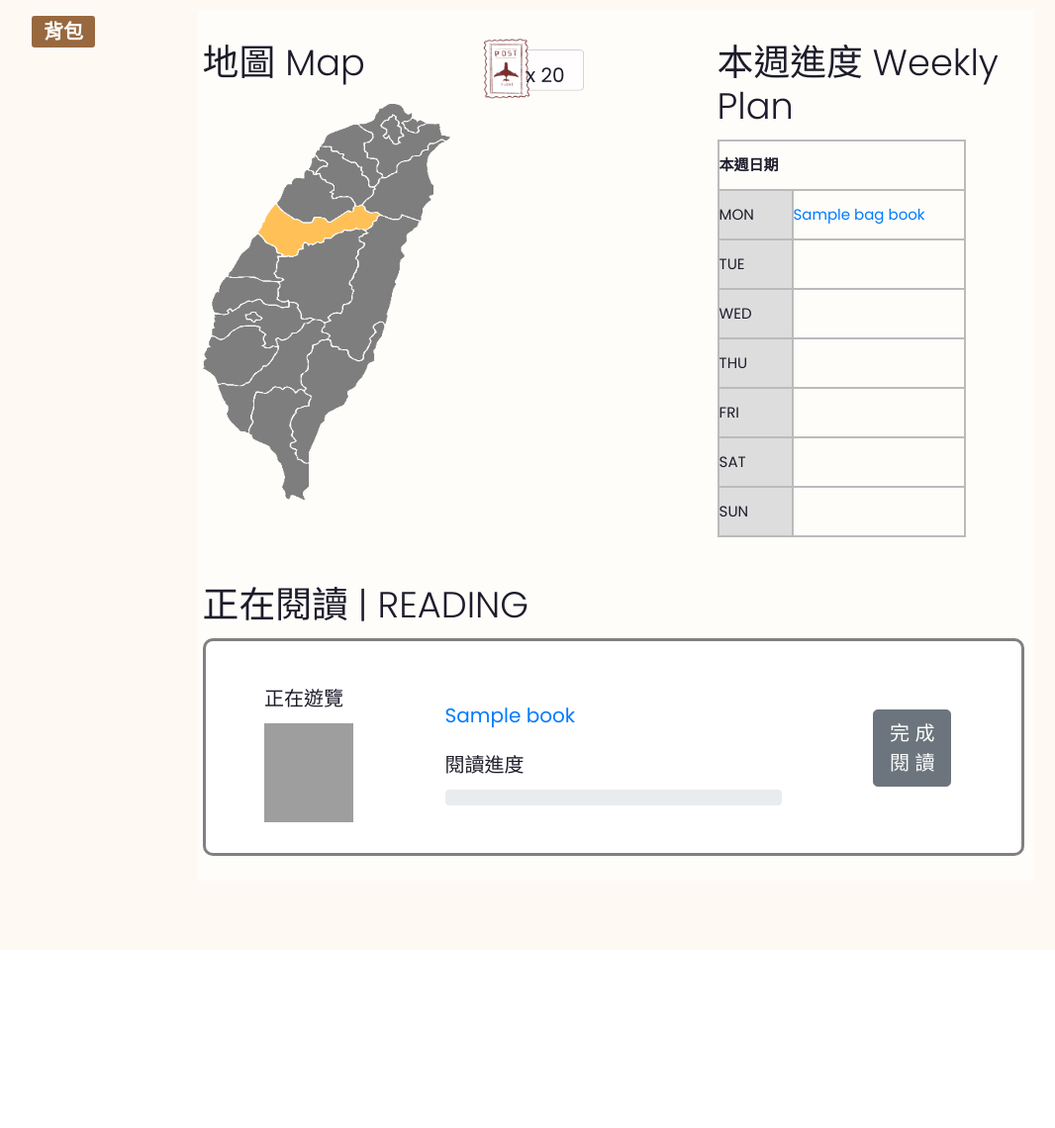
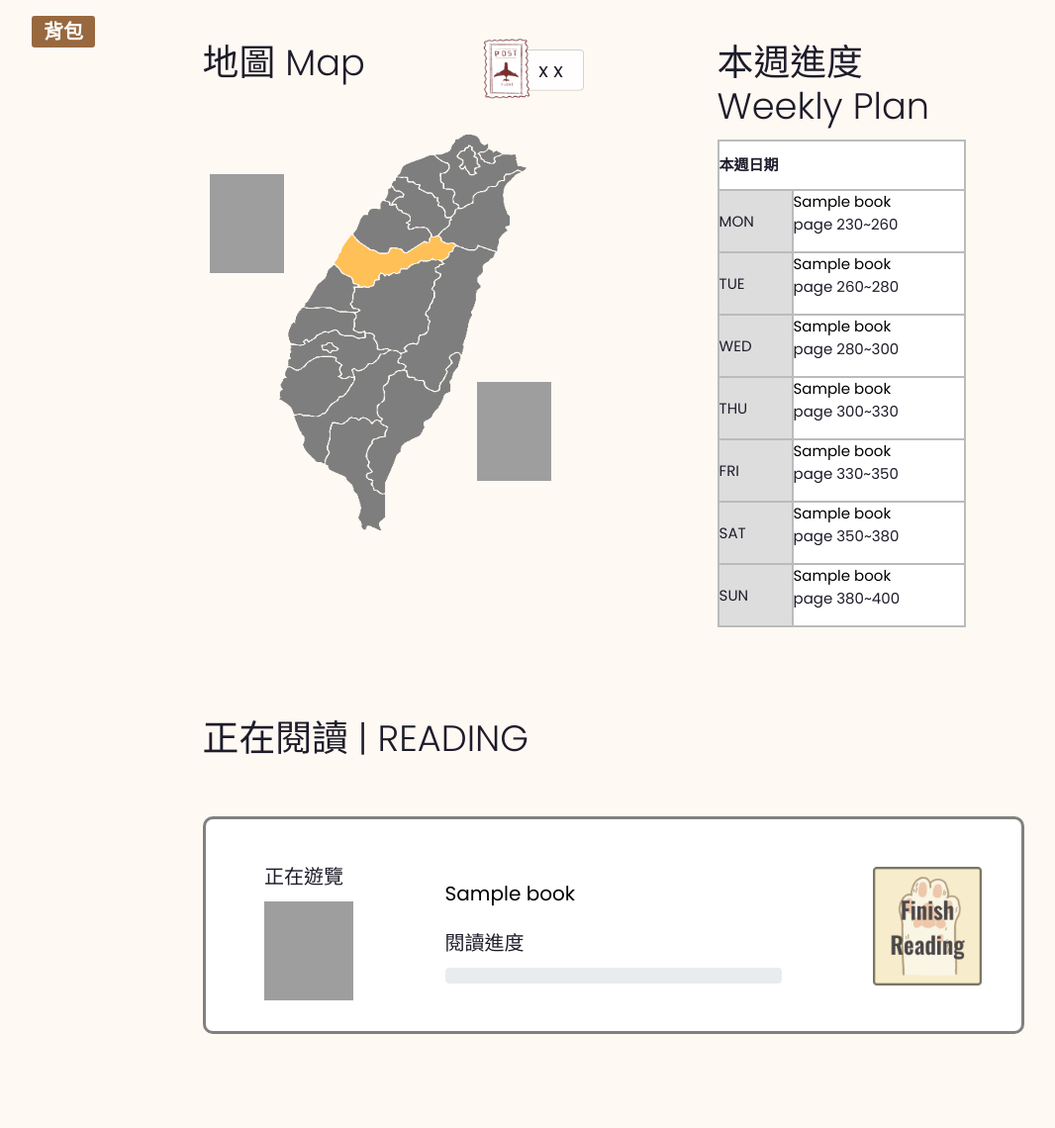
Before and after one commit to LaurenceShen/Books, a Flask app: template templates/map.html in a window 1280 px wide. Shown: the part 84-1224 px from the top of the page at 99% size, without its empty margins (18-1084 px from the left). Before the commit the page ends 949 px from the top, so only its background shows below. Run offline with Flask 2, Linux system fonts and the light colour scheme; the template is opened without the code that fills it: most values are stand-ins (such as "Sample title", 1, 10 or a date in 2020); parts of the project's set-up code (start-up, migrations or seed data) failed here and were passed over; some libraries are stand-ins or nearby versions; grey boxes are pictures that could not be loaded.

Commit message:
map change

```diff
--- a/statics/js/map.js
+++ b/statics/js/map.js
@@ -6,6 +6,16 @@ function closePopup2() {
   var map_popup = document.getElementById("map_popup");
   map_popup.style.display = "none";
 }
+
+function openPopup3() {
+  var map_popup = document.getElementById("map_popup2");
+  map_popup.style.display = "flex";
+}
+function closePopup3() {
+  var map_popup = document.getElementById("map_popup2");
+  map_popup.style.display = "none";
+}
+
 
 
   function openPopup() {
--- a/statics/map.css
+++ b/statics/map.css
@@ -37,15 +37,15 @@
 
 .center {
     position: absolute;
-    top: 30%;
-    width: 102%;
+    top: 23%;
+    width: 110%;
     text-align: center;
     font-size: 20px;
   }
 
 
 .grid-container {
-    background-color: #fefdfa;
+    background-color: #fff9f3;
     display: grid;
     justify-content: space-evenly;
     column-gap: 120px;
@@ -54,7 +54,7 @@
   }
 
 .grid-container > div {
-    background-color: #fefdfa;
+    background-color: #fff9f3;
     text-align: left;
     padding: 20px 0;
     font-size: 15px;
@@ -87,7 +87,8 @@ table {
     font-family: arial, sans-serif;
     border-collapse: collapse;
     border: 2px solid #bbbbbb;
-    width: 80%
+    width: 80%;
+    background-color: white
     }
   th{
     text-align: left;
@@ -176,8 +177,8 @@ table {
     height: 30px;
     display: inline-block;
     position: absolute;
-    top: 120px;
-    right: 270px;
+    top: 130px;
+    right: 390px;
     border-radius: 100%;
     background: #d75f70;
     font-weight: bold;
@@ -291,3 +292,10 @@ table {
     top: 130px;
     right: 390px;
   }
+
+
+  .img5 {
+    position: absolute;
+    top: 138px;
+    right: 427px;
+  }
--- a/templates/map.html
+++ b/templates/map.html
@@ -32,14 +32,27 @@
                 <div class="container" style="flex-basis: 20px">
                     <a type="button" onclick="openPopup()">
                         <img src="./images/stamp.png" width="110" height="70">
-                        <div class="center">x 20</div>
+                        <div class="center">x {{stamp}}</div>
                     </a>
                 </div>
             </div>
-            <img src="./images/亮台中的圖.png" width="250" height="400" usemap="#workmap">
+
+            <p class="cat1">
+                <img src="./images/cat5.png" width="75" height="100">
+            </p>
+            <p class="cat2">
+                <img src="./images/cat6.png" width="75" height="100">
+            </p>
+            <p class="map1">
+                <img src="./images/亮台中的圖.png" width="250" height="400" usemap="#workmap">
+            </p>
+
             <map name="workmap">
                 <a type="button" onclick="openPopup2()">
-                    <area shape="poly" coords="280,40, 380,40, 300,100">
+                    <area shape="poly" coords="60,100, 90,110, 200,100, 80,150, 55,120">
+                </a>
+                <a type="button" onclick="openPopup3()">
+                    <area shape="poly" coords="155,15, 175,10, 245,15, 175,80">
                 </a>
             </map>
             </div>
@@ -47,14 +60,26 @@
             <!--地圖明信片彈跳-->
             <div id="map_popup" class="popup">
                 <div class="popup-content">
-                  <h2>台北市 | NEW TAIPEI CITY</h2>
+                  <h2>台中市 | TAICHUNG</h2>
                   <p>
-                    <img src="./images/stamp.png" width="150" height="100">
-                    <img src="./images/stamp.png" width="150" height="100">
+                    <img src="./images/台中1.png" width="150" height="100">
+                    <img src="./images/台中2.png" width="150" height="100">
+                    <img src="./images/台中3.png" width="150" height="100">
                   </p>
                   <button class=close-btn onclick="closePopup2()">X</button>
                 </div>
             </div>
+
+            <div id="map_popup2" class="popup">
+                <div class="popup-content">
+                  <h2>台北市 | NEW TAIPEI CITY</h2>
+                  <p>
+                    <img src="./images/台北1.png" width="150" height="100">
+                  </p>
+                  <button class=close-btn onclick="closePopup3()">X</button>
+                </div>
+            </div>
+
 
             <!--寄出明信片彈跳-->
             <div id="popup1" class="popup">
@@ -165,7 +191,7 @@
 
         <!--本週進度、table-->
             <div class="item2">
-            <h1>本週進度 Weekly Plan</h1>
+            <h1>本週進度 <br>Weekly Plan</h1>
             <table>
                 <colgroup>
                     <col span="1" style="width: 30%;">
@@ -177,31 +203,52 @@
                     </tr>
                     <tr>
                         <td>MON</td>
-                        <td><a href={{bookurl[0]}}>{{bag_books[0][1]}}</a></td>
+                        <td>
+                            <a class="fontcolor" href={{bookurl[0]}}>{{books[0][1]}}</a>
+                            <p>page 230~260</p>
+                        </td>
                     </tr>
                     <tr>
                         <td>TUE</td>
-                        <td></td>
+                        <td>
+                            <a class="fontcolor" href={{bookurl[0]}}>{{books[0][1]}}</a>
+                            <p>page 260~280</p>
+                        </td>
                     </tr>
                     <tr>
                         <td>WED</td>
-                        <td></td>
+                        <td>
+                            <a class="fontcolor" href={{bookurl[0]}}>{{books[0][1]}}</a>
+                            <p>page 280~300</p>
+                        </td>
                     </tr>
                     <tr>
                         <td>THU</td>
-                        <td></td>
+                        <td>
+                            <a class="fontcolor" href={{bookurl[0]}}>{{books[0][1]}}</a>
+                            <p>page 300~330</p>
+                        </td>
                     </tr>
                     <tr>
                         <td>FRI</td>
-                        <td></td>
+                        <td>
+                            <a class="fontcolor" href={{bookurl[0]}}>{{books[0][1]}}</a>
+                            <p>page 330~350</p>
+                        </td>
                     </tr>
                     <tr>
                         <td>SAT</td>
-                        <td></td>
+                        <td>
+                            <a class="fontcolor" href={{bookurl[0]}}>{{books[0][1]}}</a>
+                            <p>page 350~380</p>
+                        </td>
                     </tr>
                     <tr>
                         <td>SUN</td>
-                        <td></td>
+                        <td>
+                            <a class="fontcolor" href={{bookurl[0]}}>{{books[0][1]}}</a>
+                            <p>page 380~400</p>
+                        </td>
                     </tr>
                 </tbody>
             </table>
@@ -209,7 +256,7 @@
 
         <!--正在閱讀-->
             <div class="item3">
-                <h1>正在閱讀 | READING</h1>
+                <h1><br>正在閱讀 | READING<br><br></h1>
                 {% for book_list in books %}
                 <div class="div2">
                 <div class="flex-container2">
@@ -218,14 +265,16 @@
                         <img src={{book_list[2]}} width="90" height="100">
                     </div>
                     <div style="flex-basis: 400px">
-                        <a href={{bookurl[book_list[0]]}}>{{book_list[1]}}</a><br>
+                        <a class="fontcolor" href={{bookurl[book_list[0]]}}>{{book_list[1]}}</a><br>
                         閱讀進度
                         <div class="progress">
                             <div class="progress-bar" role="progressbar" style="width: {{book_list[5]}}%" aria-valuenow="{{book_list[5]}}" aria-valuemin="0" aria-valuemax="100"> </div>
                         </div>
                     </div>
                     <div style="flex-basis: 150px">
-                        <button type="button" class="btn btn-secondary btn-lg" href="">完 成<br>閱 讀</button>
+                        <a type="button">
+                            <img src="./images/finishbtn.png" width="110" height="120">
+                        </a>
                     </div>
                 </div>
                 </div>
```
Also changed, not shown: other parts of templates/map.html (+14 -13 lines).
